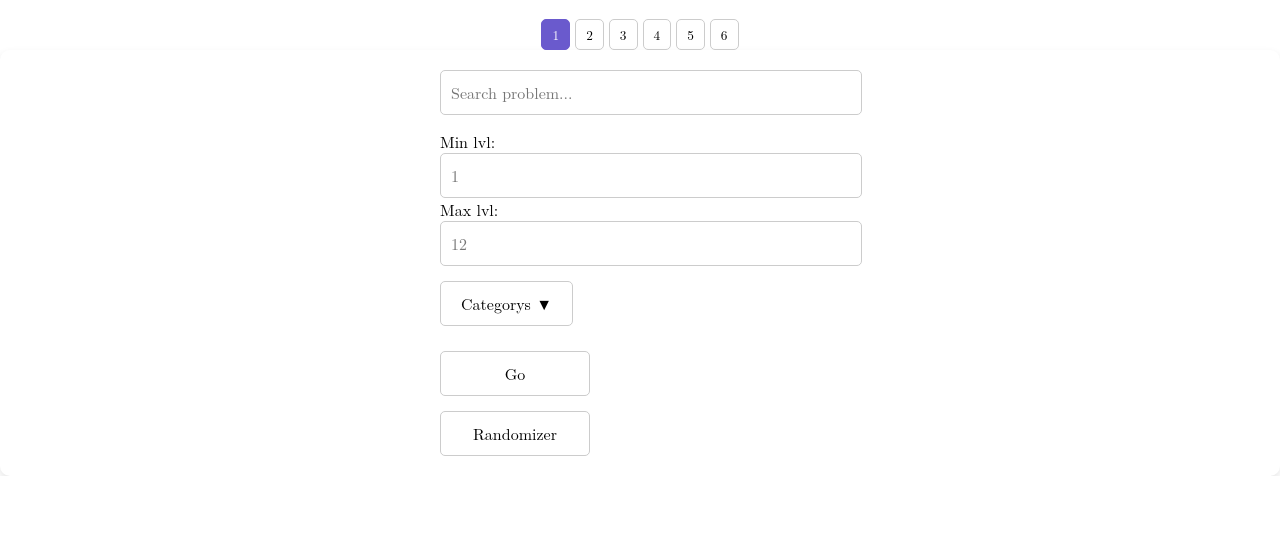
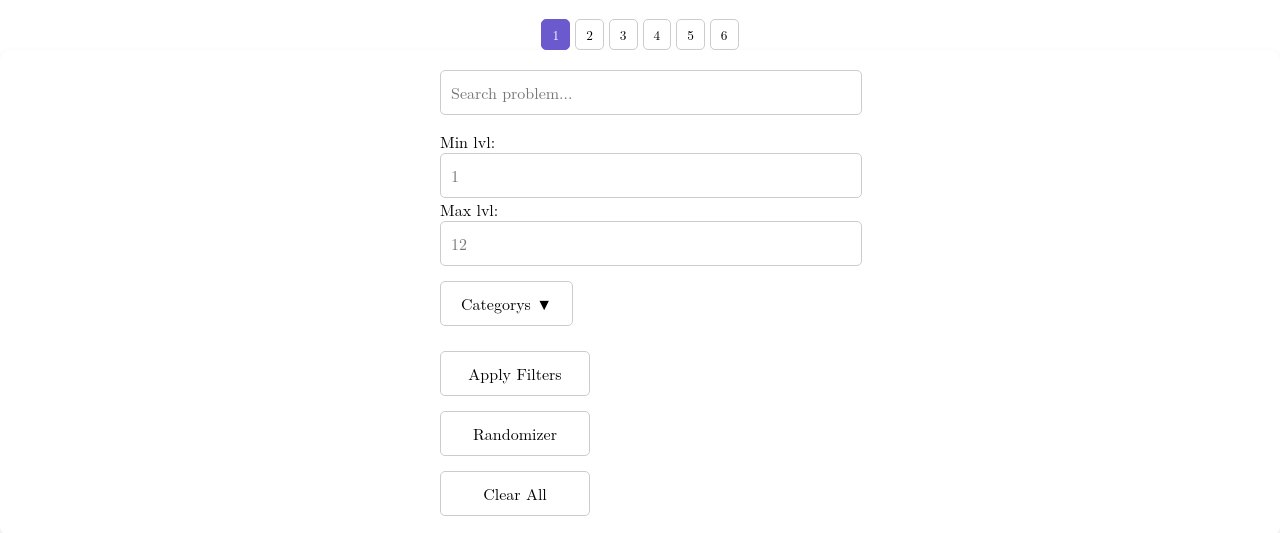
Before and after one commit to RCod33/csmmathclub, a React (Vite) app: page /problemset in a window 1280 px wide. Shown: the part 2001-2534 px from the top of the page. Before the commit the page ends 2477 px from the top, so only its background shows below. Built offline with nearby package versions, Linux system fonts and the light colour scheme.

Commit message:
Refactor the FilterBox to use filteredProblems for random selection, update the 'Go' button labels, and always show the 'Clear All' button

```diff
--- a/src/Componetns/CategoryFilter/CategoryFilter.jsx
+++ b/src/Componetns/CategoryFilter/CategoryFilter.jsx
@@ -129,8 +129,6 @@ function CategoryFilter({ category, setCategory, tags, setTags }) {
     };
   }, []);
 
-  //todo: fix the dropdown menu to close when clicking inside the dropdown
-
   return (
     <section className={styles.container}>
       <div className={styles.selectedCategories}>
--- a/src/Componetns/FilterBox/FilterBox.jsx
+++ b/src/Componetns/FilterBox/FilterBox.jsx
@@ -7,13 +7,14 @@ import originalProblems from "../../JsonFiles/Problems.json";
 import styles from "./FilterBox.module.css";
 
 function FilterBox() {
+  const { filteredProblems, setFilteredProblems } =
+    React.useContext(ProblemContext);
   const [tempProblems, setTempProblems] = useState(originalProblems);
   // prettier-ignore
   const {
     nameFiltred, setNameFiltred, minLevel, setMinLevel,
     maxLevel, setMaxLevel, category, setCategory, tags, setTags
   } = React.useContext(FiltersContext);
-  const { setFilteredProblems } = React.useContext(ProblemContext);
   const navigate = useNavigate();
 
   //Si en algun momento el boton go no funciona, utiliza el y quieres arreglarlo contrareloj,
@@ -34,7 +35,7 @@ function FilterBox() {
 
   const handleRandomizer = () => {
     const randomProblem =
-      tempProblems[Math.floor(Math.random() * tempProblems.length)];
+      filteredProblems[Math.floor(Math.random() * tempProblems.length)];
     if (randomProblem === undefined) {
       alert("No problems found with the current filters");
       return;
@@ -83,7 +84,7 @@ function FilterBox() {
             className={styles.inputText}
             id="filter by max level"
             type="text"
-            value={maxLevel === 12 ? "" : maxLevel} //para que no se vea el 1 por defecto
+            value={maxLevel === 12 ? "" : maxLevel} //para que no se vea el 12 por defecto
             onChange={(event) => setMaxLevel(Number(event.target.value))}
             placeholder="12"
           />
@@ -96,16 +97,9 @@ function FilterBox() {
           setTags={setTags}
           className={styles.categoryFilter}
         />
-        {
-          //todo: mejorar la logica de clear all ya q al implemetar el boton de go no funciona como estaba pensado
-        }
-        {tempProblems.length !== originalProblems.length && (
-          <button type="button" onClick={handleClearAllFilters}>
-            Clear All
-          </button>
-        )}
+
         <button className={styles.button} type="button" onClick={handleGo}>
-          Go
+          Apply Filters
         </button>
         <button
           className={styles.button}
@@ -114,6 +108,9 @@ function FilterBox() {
         >
           Randomizer
         </button>
+        <button type="button" onClick={handleClearAllFilters}>
+          Clear All
+        </button>
       </form>
     </section>
   );
--- a/src/pages/ProblemSet/ProblemSet.jsx
+++ b/src/pages/ProblemSet/ProblemSet.jsx
@@ -6,8 +6,6 @@ import FilterBox from "../../Componetns/FilterBox/FilterBox";
 import { ProblemContext } from "../../Context/ProblemContext/ProblemContext";
 import { FiltersProvider } from "../../Context/FiltersContext/FiltersContext";
 import styles from "./ProblemSet.module.css";
-
-//todo: cambiar el nombre de filteredProblems por filtred filteredProblems
 
 function ProblemSet() {
   const [currentProblemPage, setCurrentProblemPage] = useState(0);
```
